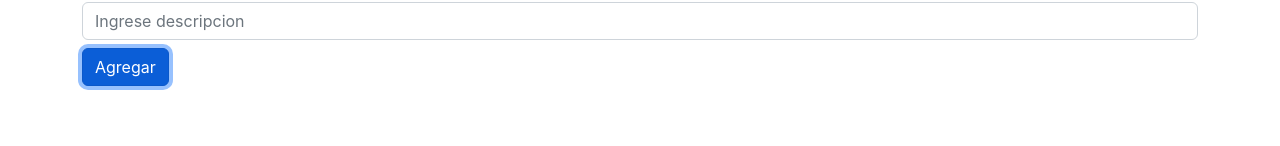
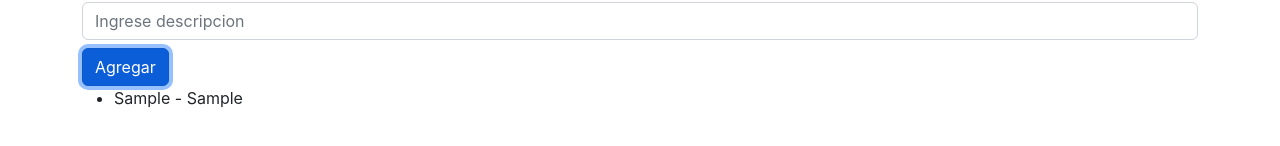
Before and after one commit to nicoelias997/reactJS-proyecto1, a React (Create React App) app: page / in a window 1280 px wide. Both pictures are taken after typing "Sample", "Sample" into the empty fields and a click on the button "Agregar". Shown: the part 172-318 px from the top of the page. Built offline with nearby package versions, Linux system fonts and the light colour scheme.

Commit message:
agrego un estado para generar un lista, y setLista la agrego como un array dentro de donde se guardan datos para despues mostrarlos;;en el div creo una lista para que se vayan visualizando en el navegador

```diff
--- a/src/components/Formulario.jsx
+++ b/src/components/Formulario.jsx
@@ -4,6 +4,7 @@
 
     const [fruta, setFruta] = React.useState("")
     const [descripcion, setDescripcion] = React.useState("")
+    const [lista, setLista] = React.useState([]) //para agregar las frutas y sus descrip en una lista
 
     const guardarDatos  = (e) => {
         e.preventDefault()
@@ -17,6 +18,12 @@
         }
 
         console.log("procesando datos..." + fruta + descripcion)
+
+        setLista([
+            ...lista,
+            {fruta: fruta, descripcion: descripcion}
+        ])
+
         e.target.reset() //hace que los input se vacian
         setFruta("") //Sino, queda en el state de components
         setDescripcion("")
@@ -25,6 +32,7 @@
     <div>
         Formulario
         <form onSubmit={guardarDatos}>
+
             <input type="text"
                 placeholder='Ingrese fruta'
                 className='form-control mb-2'
@@ -37,6 +45,15 @@
             />
             <button className="btn btn-primary btn-block" type='submit'>Agregar</button>
         </form>
+        <ul>
+                {
+                    lista.map((item, index) => (
+                        <li key={index}>
+                            {item.fruta} - {item.descripcion}
+                        </li>
+                    ))
+                }
+            </ul>
     </div>
   )
 }
```
